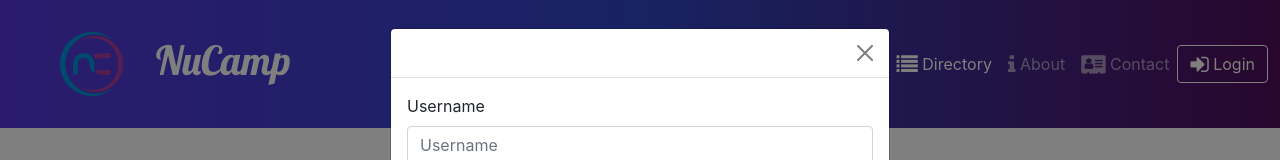
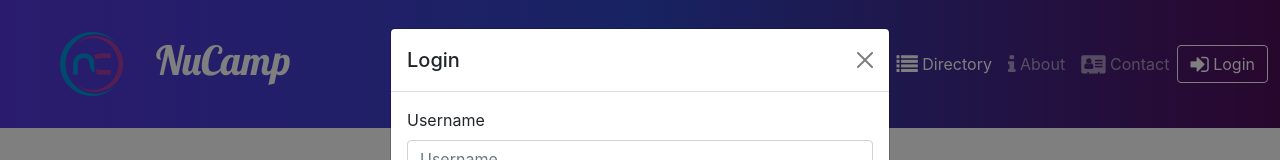
Before and after one commit to srose22/nucampReact, a React (Create React App) app: page /directory in a window 1280 px wide. Both pictures are taken after a click on the button "Login". Shown: the top 160 px of the page. Built offline with nearby package versions, Linux system fonts and the light colour scheme; no server answers.

Commit message:
USerLoginForm fix

```diff
--- a/src/features/user/UserLoginForm.js
+++ b/src/features/user/UserLoginForm.js
@@ -49,7 +49,7 @@ const UserLoginForm = () => {
         )}
       </span>
       <Modal isOpen={loginModalOpen}>
-        <ModalHeader toggle={() => setLoginModalOpen(false)} />
+        <ModalHeader toggle={() => setLoginModalOpen(false)}>Login</ModalHeader>
         <ModalBody>
           <Formik
             initialValues={{ username: "", password: "" }}
```
